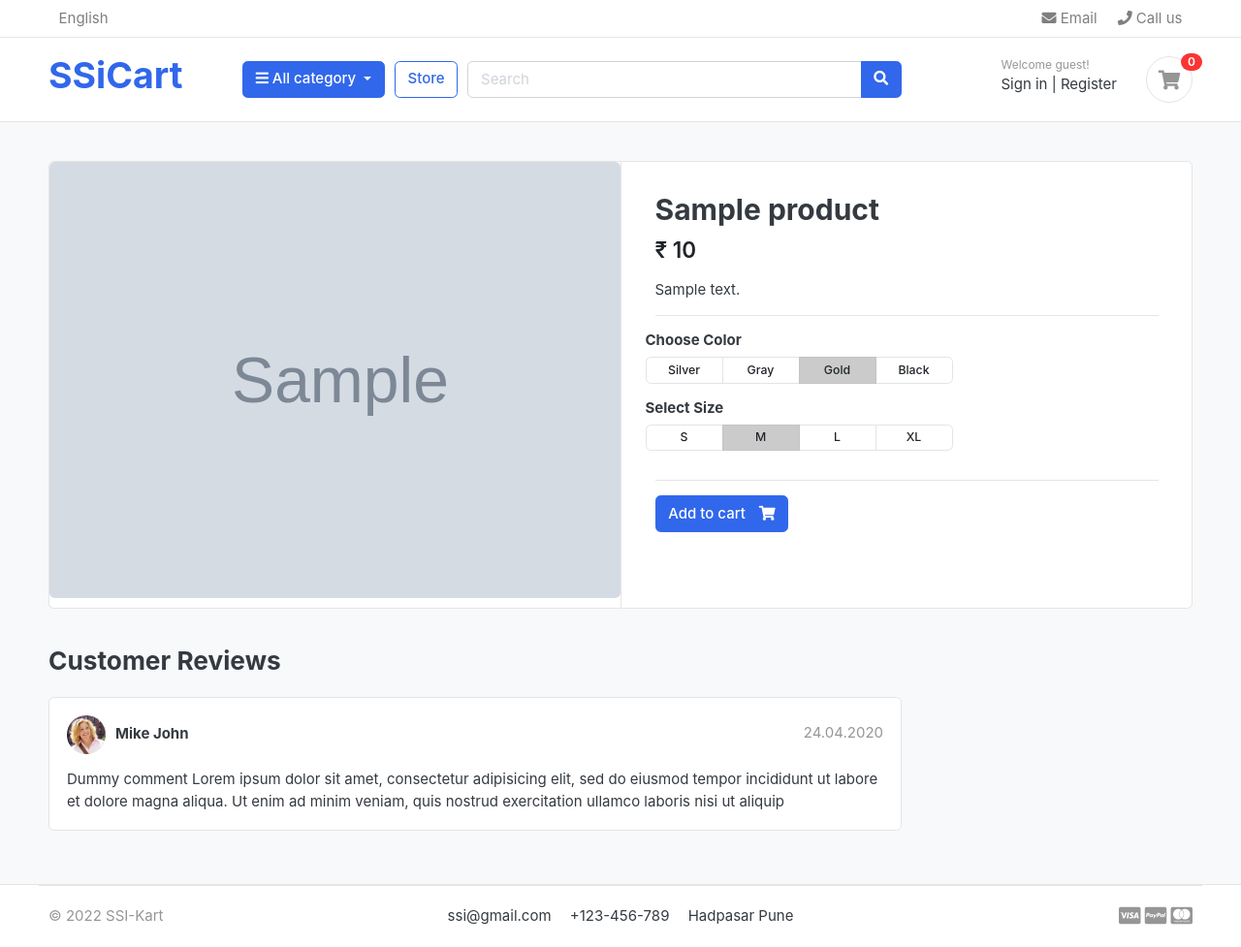
After one commit to pathfinder7262/E-Commerce-SSI, a Django app: a page that uses ssikart/store/templates/store/product_detail.html in a window 1280 px wide. The commit adds this page. Shown: the whole page at 97% size. Run offline with Django 4.2, Linux system fonts and the light colour scheme; tables that the repository leaves empty hold one stand-in row (values such as "Sample post"); grey boxes marked "Sample" are stand-in pictures; some libraries are stand-ins or nearby versions; some web fonts are replaced.

Commit message:
show Product create product_detail.html file show product detail

```diff
--- /dev/null
+++ b/ssikart/store/templates/store/product_detail.html
@@ -0,0 +1,115 @@
+{% extends "base.html"%}
+{% load static %}
+{% block content %}
+
+<section class="section-content padding-y bg">
+<div class="container">
+
+<!-- ============================ COMPONENT 1 ================================= -->
+<div class="card">
+	<div class="row no-gutters">
+		<aside class="col-md-6">
+<article class="gallery-wrap">
+	<div class="img-big-wrap">
+	   <a href="#"><img src="{{single_product.images.url}}"></a>
+	</div> <!-- img-big-wrap.// -->
+
+</article> <!-- gallery-wrap .end// -->
+		</aside>
+		<main class="col-md-6 border-left">
+<article class="content-body">
+
+<h2 class="title">{{single_product.product_name}}</h2>
+
+<div class="mb-3">
+	<var class="price h4">&#8377; {{single_product.price}}</var>
+</div>
+
+<p>{{single_product.description}}</p>
+
+
+<hr>
+	<div class="row">
+		<div class="item-option-select">
+			<h6>Choose Color</h6>
+			<div class="btn-group btn-group-sm btn-group-toggle" data-toggle="buttons">
+			  <label class="btn btn-light">
+			    <input type="radio" name="radio_color"> Silver
+			  </label>
+			  <label class="btn btn-light">
+			    <input type="radio" name="radio_color" > Gray
+			  </label>
+			  <label class="btn btn-light active">
+			    <input type="radio" name="radio_color checked"> Gold
+			  </label>
+			  <label class="btn btn-light">
+			    <input type="radio" name="radio_color"> Black
+			  </label>
+			</div>
+		</div>
+	</div> <!-- row.// -->
+	<div class="row">
+		<div class="item-option-select">
+			<h6>Select Size</h6>
+			<div class="btn-group btn-group-sm btn-group-toggle" data-toggle="buttons">
+			  <label class="btn btn-light">
+			    <input type="radio" name="radio_color"> S
+			  </label>
+			  <label class="btn btn-light active">
+			    <input type="radio" name="radio_color" checked> M
+			  </label>
+			  <label class="btn btn-light">
+			    <input type="radio" name="radio_color"> L
+			  </label>
+			  <label class="btn btn-light">
+			    <input type="radio" name="radio_color"> XL
+			  </label>
+			</div>
+		</div>
+	</div> <!-- row.// -->
+	<hr>
+	<a href="./product-detail.html" class="btn  btn-primary"> <span class="text">Add to cart</span> <i class="fas fa-shopping-cart"></i>  </a>
+</article> <!-- product-info-aside .// -->
+		</main> <!-- col.// -->
+	</div> <!-- row.// -->
+</div> <!-- card.// -->
+<!-- ============================ COMPONENT 1 END .// ================================= -->
+
+<br>
+
+<div class="row">
+			<div class="col-md-9">
+
+	<header class="section-heading">
+		<h3>Customer Reviews </h3>
+
+	</header>
+
+	<article class="box mb-3">
+		<div class="icontext w-100">
+			<img src="{% static './images/avatars/avatar1.jpg'%}" class="img-xs icon rounded-circle">
+			<div class="text">
+				<span class="date text-muted float-md-right">24.04.2020 </span>
+				<h6 class="mb-1">Mike John </h6>
+
+			</div>
+		</div> <!-- icontext.// -->
+		<div class="mt-3">
+			<p>
+				Dummy comment Lorem ipsum dolor sit amet, consectetur adipisicing elit, sed do eiusmod
+				tempor incididunt ut labore et dolore magna aliqua. Ut enim ad minim veniam,
+				quis nostrud exercitation ullamco laboris nisi ut aliquip
+			</p>
+		</div>
+	</article>
+
+
+
+	</div> <!-- col.// -->
+</div> <!-- row.// -->
+
+
+</div> <!-- container .//  -->
+</section>
+
+{% endblock %}
--- a/ssikart/store/templates/store/store.html
+++ b/ssikart/store/templates/store/store.html
@@ -137,7 +137,7 @@
                 </div> <!-- img-wrap.// -->
                 <figcaption class="info-wrap">
                     <div class="fix-height">
-                        <a href="{{ product.get_url }}" class="title">{{product.product_name}}</a>
+                        <a href="{% url 'ssi-product-detail' product.category.slug product.slug %}" class="title">{{product.product_name}}</a>
                         <div class="price-wrap mt-2">
                             <span class="price">&#8377; {{product.price}}</span>
                         </div> <!-- price-wrap.// -->
--- a/ssikart/store/url.py
+++ b/ssikart/store/url.py
@@ -17,11 +17,13 @@ from turtle import home
 from unicodedata import name
 from django.contrib import admin
 from django.urls import path,include
-from store.views import store_home
+from store.views import store_home,product_detail
+from store import views
 
 
 
 urlpatterns = [
     path('',store_home,name='ssi-store-home'),
-    path('<slug:category_slug>/',store_home, name='ssi-store-category')
+    path('<slug:category_slug>/',store_home, name='ssi-store-category'),
+    path('<slug:category_slug>/<slug:product_slug>/',  product_detail, name='ssi-product-detail')
 ]
--- a/ssikart/store/views.py
+++ b/ssikart/store/views.py
@@ -27,3 +27,14 @@ def store_home(request, category_slug=None):
         'products_count': products_count,
     }
     return render(request,'store/store.html',context_date)
+
+def product_detail(request,category_slug=None,product_slug = None):
+    try:
+        product_detail=Product.objects.get(category__slug = category_slug, slug = product_slug)
+    except Exception as e:
+        print(e)
+        raise e
+    context_data = {
+            'single_product' : product_detail
+        }
+    return render(request,'store/product_detail.html',context_data)
```
Also changed, not shown: ssikart/Templates/home/index.html (line endings or trailing spaces).
